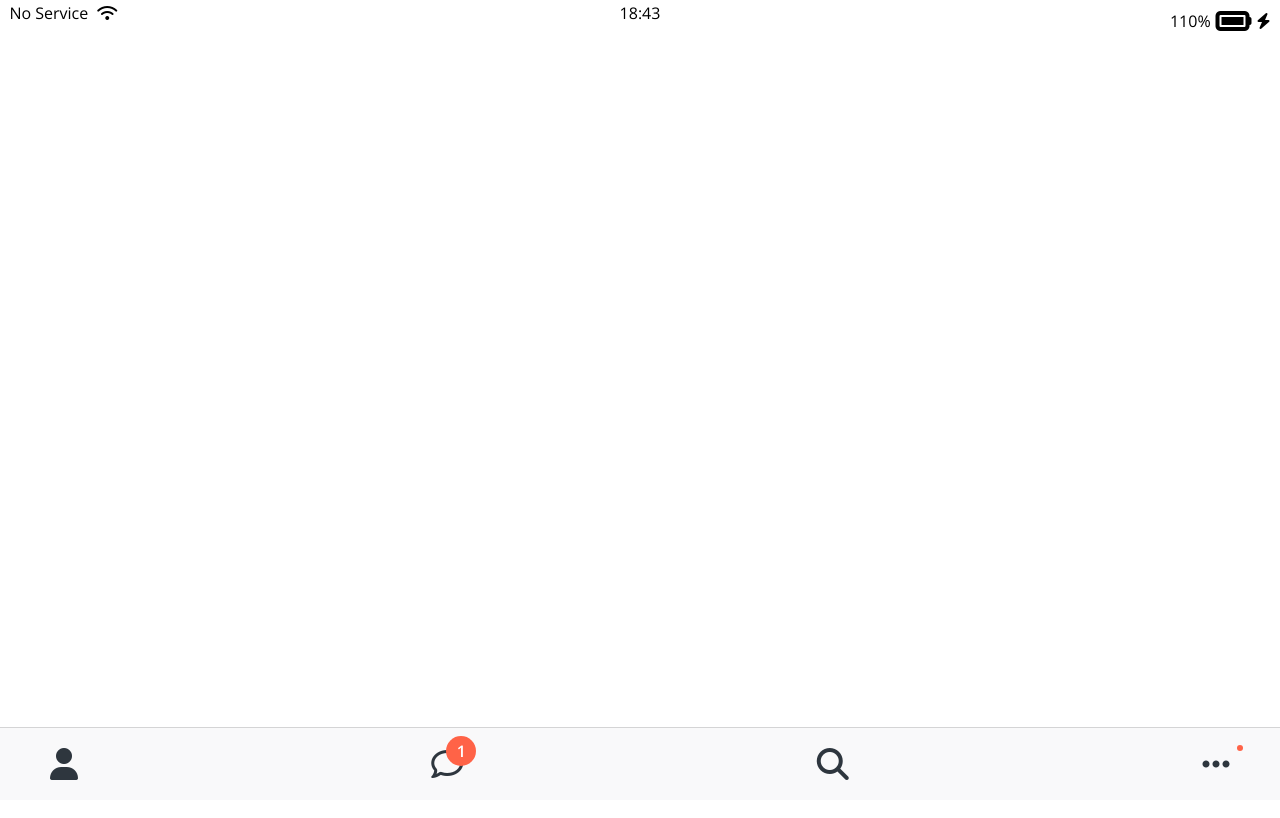
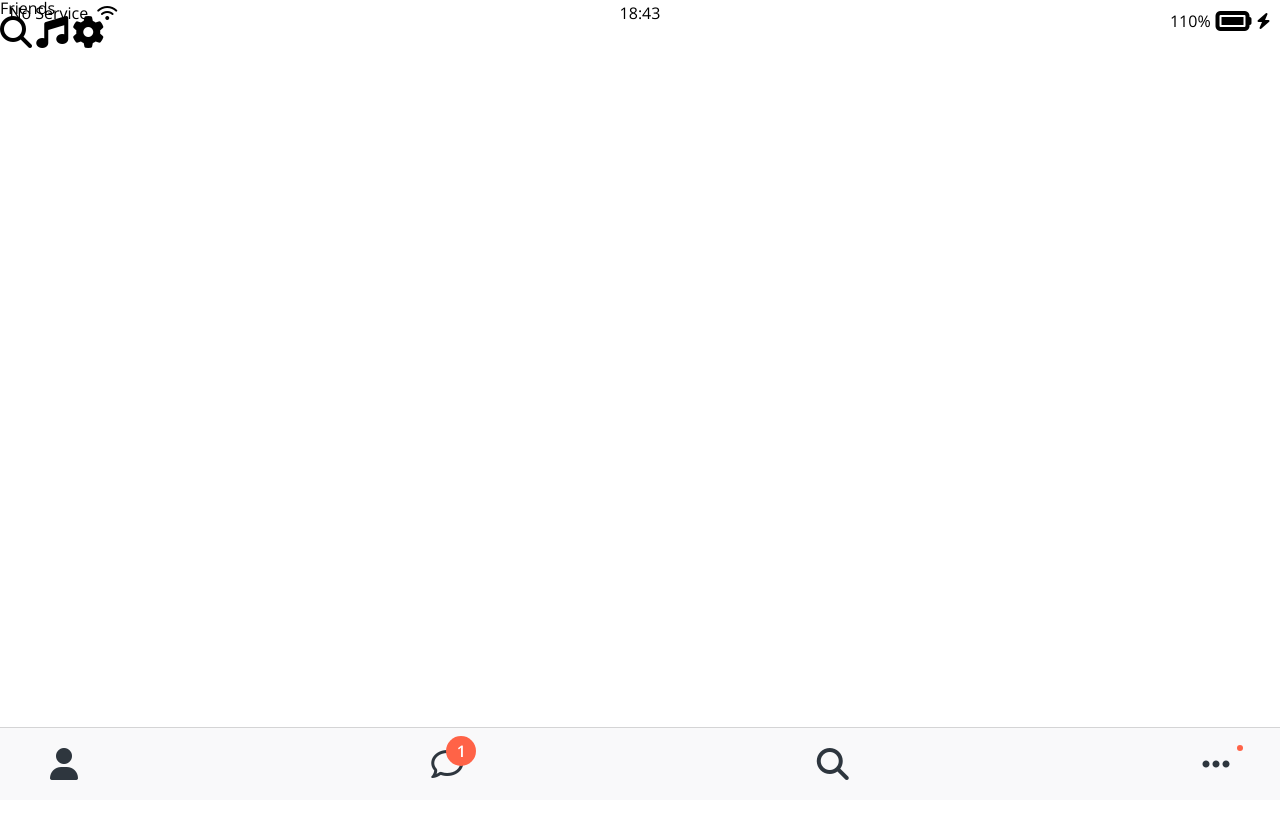
Before and after one commit to kcjzzz/kokoa-clone-2021, a plain HTML site: page friends.html in a window 1280 px wide. Shown: the top 818 px of the page. Drawn offline with nearby package versions, Linux system fonts and the light colour scheme.

Commit message:
kokoa-clone 210716-1

```diff
--- a/friends.html
+++ b/friends.html
@@ -25,6 +25,21 @@
             <i class="fas fa-bolt"></i>
         </div>
     </div>
+
+    <header class="screen-header">
+        <h1 class="screen-header__title">Friends</h1>
+        <div class="screen-header__icons">
+            <span>
+                <i class="fas fa-search fa-2x"></i>
+            </span>
+            <span>
+                <i class="fas fa-music fa-2x"></i>
+            </span>
+            <span>
+                <i class="fas fa-cog fa-2x"></i>
+            </span>
+        </div>
+    </header>
 
     <nav class="nav">
         <ul class="nav__list">
```
Also changed, not shown: 강의 노트/6강 노트 (2).txt.
